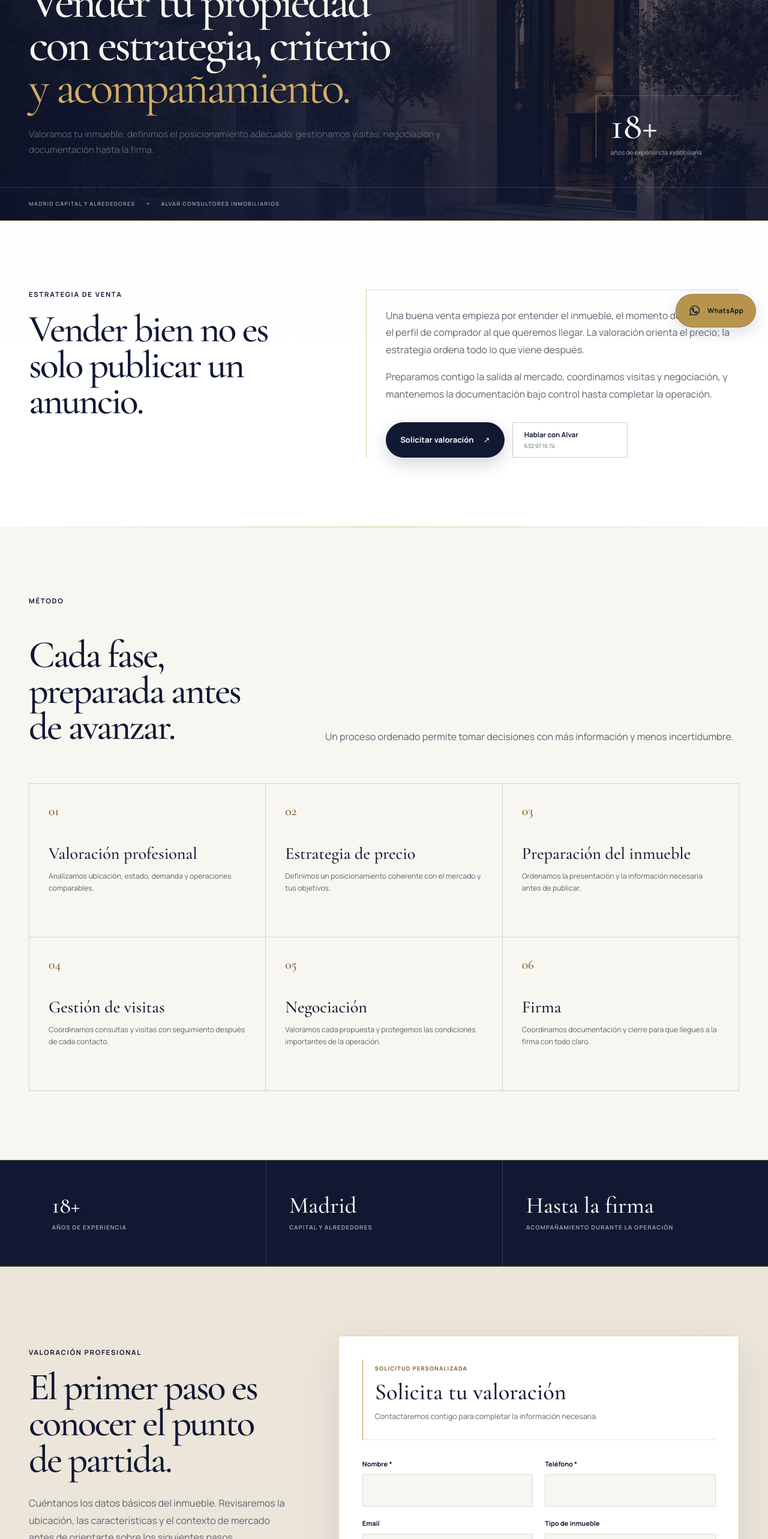
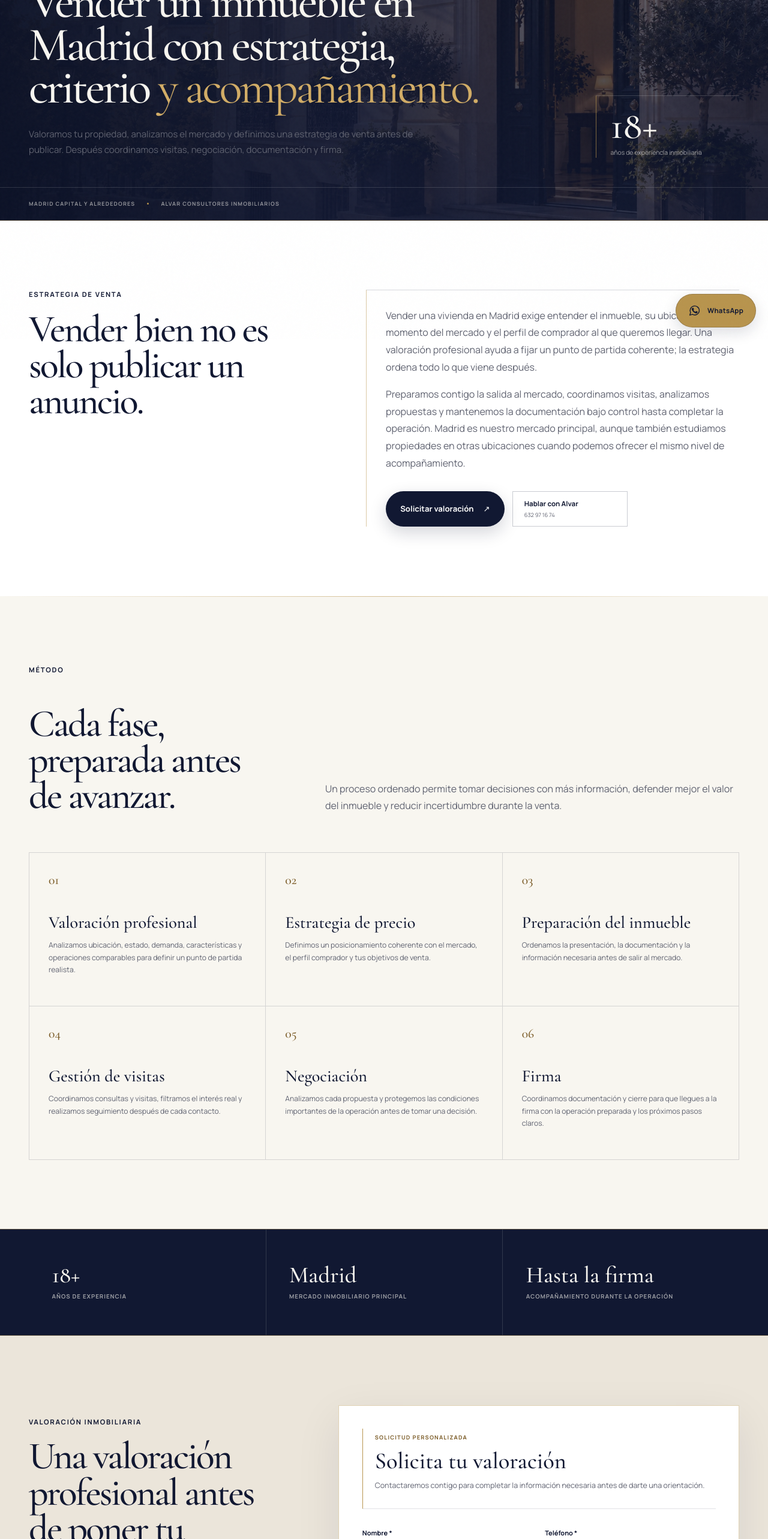
Before and after one commit to NichoManager/Alvar-Consultores, a React (Vite) app: page /vender in a window 1280 px wide. Shown: the part 234-2800 px from the top of the page at 60% size. Built offline with nearby package versions, Linux system fonts and the light colour scheme; no server answers.

Commit message:
Update SellPage.tsx

```diff
--- a/src/pages/SellPage.tsx
+++ b/src/pages/SellPage.tsx
@@ -6,12 +6,36 @@ import { InternalHero } from '../components/ui/InternalHero';
 import { business } from '../data/business';
 
 const sellMethod = [
-  ['01', 'Valoración profesional', 'Analizamos ubicación, estado, demanda y operaciones comparables.'],
-  ['02', 'Estrategia de precio', 'Definimos un posicionamiento coherente con el mercado y tus objetivos.'],
-  ['03', 'Preparación del inmueble', 'Ordenamos la presentación y la información necesaria antes de publicar.'],
-  ['04', 'Gestión de visitas', 'Coordinamos consultas y visitas con seguimiento después de cada contacto.'],
-  ['05', 'Negociación', 'Valoramos cada propuesta y protegemos las condiciones importantes de la operación.'],
-  ['06', 'Firma', 'Coordinamos documentación y cierre para que llegues a la firma con todo claro.'],
+  [
+    '01',
+    'Valoración profesional',
+    'Analizamos ubicación, estado, demanda, características y operaciones comparables para definir un punto de partida realista.',
+  ],
+  [
+    '02',
+    'Estrategia de precio',
+    'Definimos un posicionamiento coherente con el mercado, el perfil comprador y tus objetivos de venta.',
+  ],
+  [
+    '03',
+    'Preparación del inmueble',
+    'Ordenamos la presentación, la documentación y la información necesaria antes de salir al mercado.',
+  ],
+  [
+    '04',
+    'Gestión de visitas',
+    'Coordinamos consultas y visitas, filtramos el interés real y realizamos seguimiento después de cada contacto.',
+  ],
+  [
+    '05',
+    'Negociación',
+    'Analizamos cada propuesta y protegemos las condiciones importantes de la operación antes de tomar una decisión.',
+  ],
+  [
+    '06',
+    'Firma',
+    'Coordinamos documentación y cierre para que llegues a la firma con la operación preparada y los próximos pasos claros.',
+  ],
 ] as const;
 
 export function SellPage() {
@@ -19,108 +43,203 @@ export function SellPage() {
     <>
       <SeoHead
         title="Vender inmueble en Madrid | Alvar Consultores Inmobiliarios"
-        description="Vende tu propiedad en Madrid capital y alrededores con valoración profesional, estrategia de precio, gestión de visitas, negociación y acompañamiento hasta la firma."
+        description="Vende tu piso, casa o inmueble en Madrid con valoración profesional, estrategia de precio, gestión de visitas, negociación y acompañamiento hasta la firma."
         path="/vender"
+        imageAlt="Venta y valoración de inmuebles en Madrid con Alvar Consultores Inmobiliarios"
       />
 
       <InternalHero
         eyebrow="VENDE TU INMUEBLE"
-        title={<>Vender tu propiedad con estrategia, criterio <em>y acompañamiento.</em></>}
-        text="Valoramos tu inmueble, definimos el posicionamiento adecuado, gestionamos visitas, negociación y documentación hasta la firma."
+        title={
+          <>
+            Vender un inmueble en Madrid con estrategia, criterio{' '}
+            <em>y acompañamiento.</em>
+          </>
+        }
+        text="Valoramos tu propiedad, analizamos el mercado y definimos una estrategia de venta antes de publicar. Después coordinamos visitas, negociación, documentación y firma."
         image="/images/alvar/heroes/hero-vender-inmueble.webp"
-        aside={(
+        aside={
           <div className="big-stat">
             <strong>18+</strong>
             <span>años de experiencia inmobiliaria</span>
           </div>
-        )}
+        }
       />
 
       <section className="sell-intro section-pad">
         <Container className="sell-intro__grid">
           <div>
-            <p className="eyebrow">ESTRATEGIA DE VENTA</p>
-            <h2>Vender bien no es solo publicar un anuncio.</h2>
+            <p className="eyebrow">
+              ESTRATEGIA DE VENTA
+            </p>
+
+            <h2>
+              Vender bien no es solo publicar un anuncio.
+            </h2>
           </div>
+
           <div className="sell-intro__copy">
             <p>
-              Una buena venta empieza por entender el inmueble, el momento del mercado y el perfil de comprador al
-              que queremos llegar. La valoración orienta el precio; la estrategia ordena todo lo que viene después.
+              Vender una vivienda en Madrid exige entender el inmueble,
+              su ubicación, el momento del mercado y el perfil de comprador
+              al que queremos llegar. Una valoración profesional ayuda a
+              fijar un punto de partida coherente; la estrategia ordena todo
+              lo que viene después.
             </p>
+
             <p>
-              Preparamos contigo la salida al mercado, coordinamos visitas y negociación, y mantenemos la
-              documentación bajo control hasta completar la operación.
+              Preparamos contigo la salida al mercado, coordinamos visitas,
+              analizamos propuestas y mantenemos la documentación bajo
+              control hasta completar la operación. Madrid es nuestro
+              mercado principal, aunque también estudiamos propiedades en
+              otras ubicaciones cuando podemos ofrecer el mismo nivel de
+              acompañamiento.
             </p>
+
             <div className="sell-intro__actions">
-              <Button to="/vender#valoracion">Solicitar valoración</Button>
+              <Button to="/vender#valoracion">
+                Solicitar valoración
+              </Button>
+
               <a
                 href={`tel:${business.phoneMobileHref}`}
                 className="sell-page__phone"
                 aria-label={`Hablar con Alvar en el ${business.phoneMobile}`}
               >
-                <span>Hablar con Alvar</span>
-                <small>{business.phoneMobile}</small>
+                <span>
+                  Hablar con Alvar
+                </span>
+
+                <small>
+                  {business.phoneMobile}
+                </small>
               </a>
             </div>
           </div>
         </Container>
       </section>
 
-      <section className="sell-method section-pad" aria-labelledby="sell-method-title">
+      <section
+        className="sell-method section-pad"
+        aria-labelledby="sell-method-title"
+      >
         <Container>
           <div className="sell-method__intro">
-            <p className="eyebrow">MÉTODO</p>
-            <h2 id="sell-method-title">Cada fase, preparada antes de avanzar.</h2>
-            <p>Un proceso ordenado permite tomar decisiones con más información y menos incertidumbre.</p>
+            <p className="eyebrow">
+              MÉTODO
+            </p>
+
+            <h2 id="sell-method-title">
+              Cada fase, preparada antes de avanzar.
+            </h2>
+
+            <p>
+              Un proceso ordenado permite tomar decisiones con más
+              información, defender mejor el valor del inmueble y reducir
+              incertidumbre durante la venta.
+            </p>
           </div>
 
           <ol className="sell-method__grid">
             {sellMethod.map(([number, title, text]) => (
               <li key={number}>
-                <span>{number}</span>
-                <h3>{title}</h3>
-                <p>{text}</p>
+                <span>
+                  {number}
+                </span>
+
+                <h3>
+                  {title}
+                </h3>
+
+                <p>
+                  {text}
+                </p>
               </li>
             ))}
           </ol>
         </Container>
       </section>
 
-      <section className="sell-trust" aria-label="Confianza para vender con Alvar Consultores">
+      <section
+        className="sell-trust"
+        aria-label="Confianza para vender con Alvar Consultores"
+      >
         <Container className="sell-trust__grid">
           <div>
-            <strong>18+</strong>
-            <span>años de experiencia</span>
+            <strong>
+              18+
+            </strong>
+
+            <span>
+              años de experiencia
+            </span>
           </div>
+
           <div>
-            <strong>Madrid</strong>
-            <span>capital y alrededores</span>
+            <strong>
+              Madrid
+            </strong>
+
+            <span>
+              mercado inmobiliario principal
+            </span>
           </div>
+
           <div>
-            <strong>Hasta la firma</strong>
-            <span>acompañamiento durante la operación</span>
+            <strong>
+              Hasta la firma
+            </strong>
+
+            <span>
+              acompañamiento durante la operación
+            </span>
           </div>
         </Container>
       </section>
 
-      <section id="valoracion" className="sell-valuation section-pad" aria-labelledby="sell-valuation-title">
+      <section
+        id="valoracion"
+        className="sell-valuation section-pad"
+        aria-labelledby="sell-valuation-title"
+      >
         <Container className="sell-valuation__grid">
           <div className="sell-valuation__content">
-            <p className="eyebrow">VALORACIÓN PROFESIONAL</p>
-            <h2 id="sell-valuation-title">El primer paso es conocer el punto de partida.</h2>
+            <p className="eyebrow">
+              VALORACIÓN INMOBILIARIA
+            </p>
+
+            <h2 id="sell-valuation-title">
+              Una valoración profesional antes de poner tu inmueble en venta.
+            </h2>
+
             <p>
-              Cuéntanos los datos básicos del inmueble. Revisaremos la ubicación, las características y el contexto de
-              mercado antes de orientarte sobre los siguientes pasos.
+              Cuéntanos los datos básicos de tu propiedad. Revisaremos su
+              ubicación, características, estado, demanda y referencias
+              comparables para ayudarte a entender el precio de mercado y
+              plantear una estrategia de venta adecuada.
             </p>
-            <span>Sin compromiso inicial · Con criterio inmobiliario real</span>
+
+            <span>
+              Sin compromiso inicial · Con criterio inmobiliario real
+            </span>
           </div>
 
           <div className="sell-valuation__panel">
             <div className="sell-valuation__heading">
-              <span>Solicitud personalizada</span>
-              <h3>Solicita tu valoración</h3>
-              <p>Contactaremos contigo para completar la información necesaria.</p>
+              <span>
+                Solicitud personalizada
+              </span>
+
+              <h3>
+                Solicita tu valoración
+              </h3>
+
+              <p>
+                Contactaremos contigo para completar la información necesaria
+                antes de darte una orientación.
+              </p>
             </div>
+
             <ValuationForm />
           </div>
         </Container>
```
